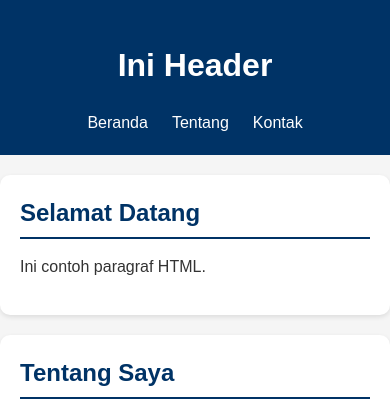
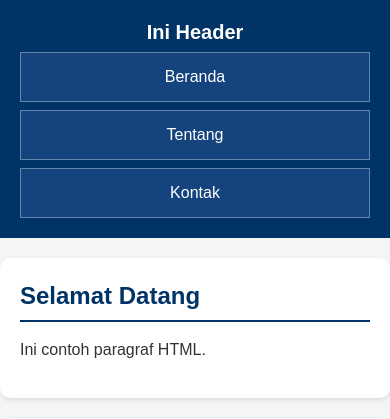
Before and after one commit to 2511500079-gif/2511500079-PWD-GB1J-2526O, a PHP site: page /pertemuan-04/index.html in a window 390 px wide. Shown: the top 419 px of the page. Run offline with PHP 8.4, Linux system fonts and the light colour scheme.

Commit message:
styling header mobile

```diff
--- a/pertemuan-04/style.css
+++ b/pertemuan-04/style.css
@@ -78,7 +78,7 @@ header li a:focus {
     outline: 2px solid #fff;
     outline-offset: 2px;
     border-radius: 6px;
-    background-color: rgb (225, 255, 255, 0.15);
+    background-color: rgb (255, 255, 255, 0.15);
 }
 header li a:active {
     background-color: #cc04a1;
@@ -91,5 +91,25 @@ header li a:active {
     top: 0;
     z-index: 1000;
   }
-...
 }
+
+header h1 {
+    margin: 0 0 8px;
+    font-size: 20px;
+    line-height: 1.2;
+}
+
+header ul {
+    flex-direction: column;
+    align-self: stretch;
+    gap: 8px;
+    margin: 8px 0 0;
+}
+
+header li a {
+    display: block;
+    padding: 12px 14px;
+    border: 1px solid rgba(255, 255, 255, .35);
+    background: rgba(255, 255, 255, .08);
+    backdrop-filter: saturate(120%);
+}
```
Also changed, not shown: pertemuan-04/README.md.
